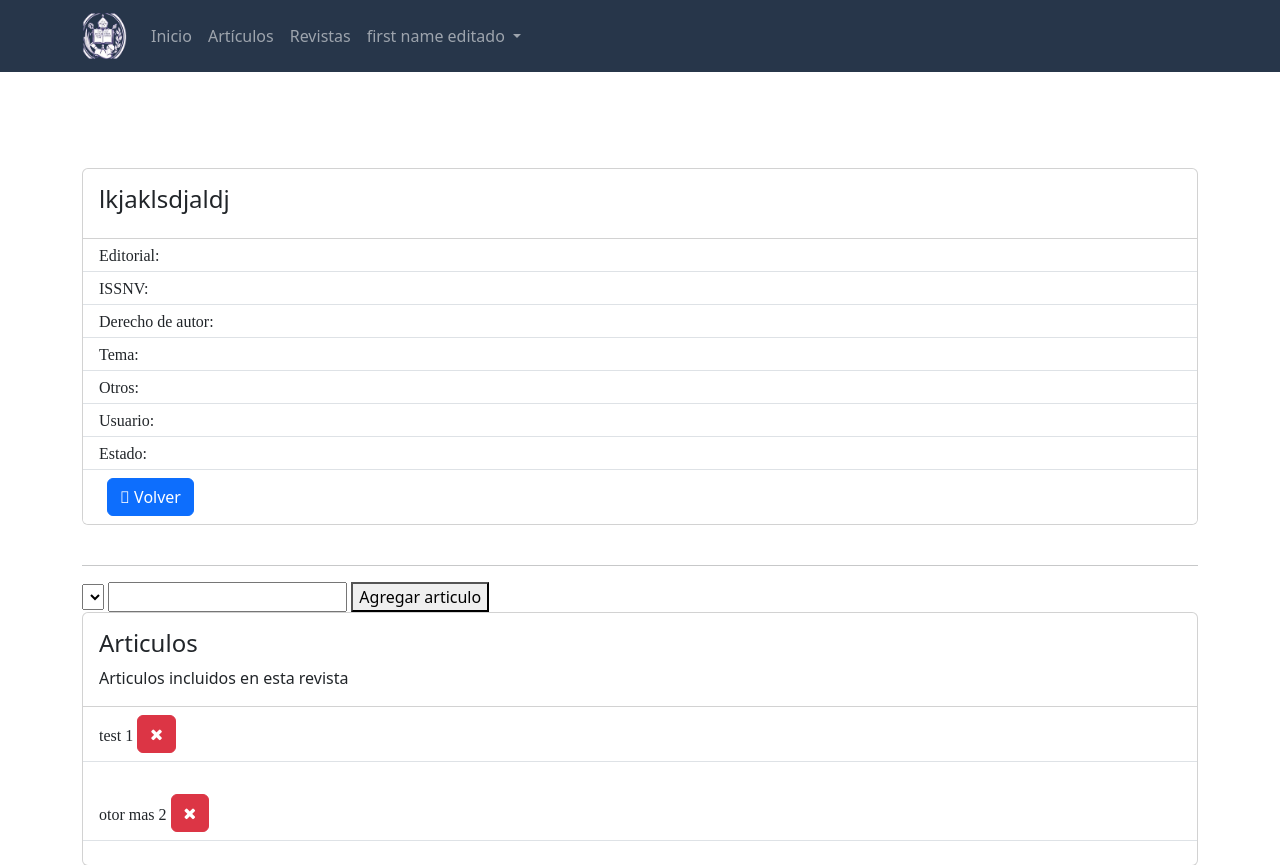
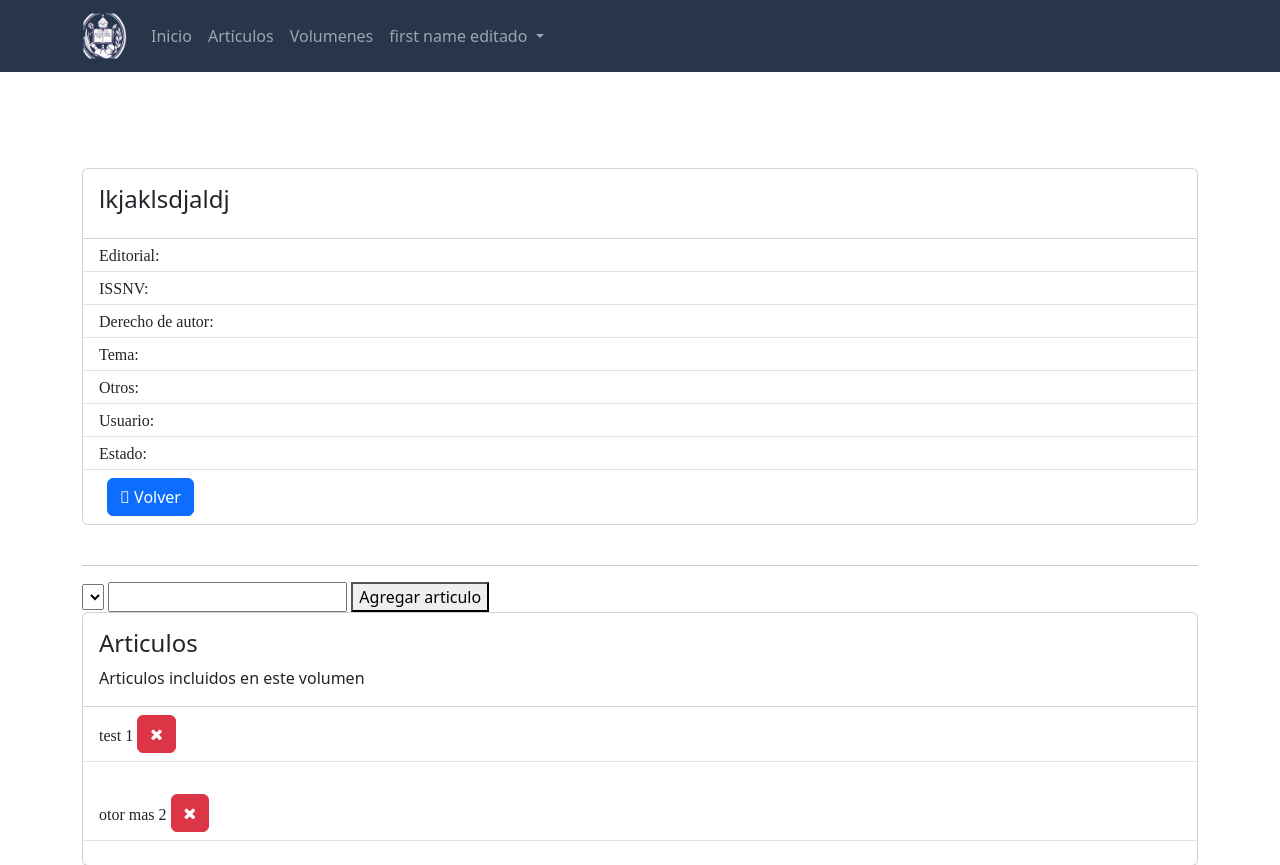
Before and after one commit to ceedeno/r_digital, a Rails app: page /journals/5 in a window 1280 px wide. Shown: the top 865 px of the page. Run offline with Rails 7, Linux system fonts and the light colour scheme; a user stored in the database is signed in; data comes from the database, SQL or seed files in the repository; lists and menus that the app fills with data are empty; style sheets or scripts are compiled from the project's sources; parts of the project's set-up code (start-up, migrations or seed data) failed here and were passed over; some libraries are stand-ins or nearby versions.

Commit message:
Localization

```diff
--- a/app/controllers/journals_controller.rb
+++ b/app/controllers/journals_controller.rb
@@ -67,7 +67,7 @@ class JournalsController < ApplicationController
   def update
     respond_to do |format|
       if @journal.update(journal_params)
-        format.html {redirect_to @journal, notice: '¡La revista fue actualizada con éxito!'}
+        format.html {redirect_to @journal, notice: '¡La volumen fue actualizada con éxito!'}
         format.json {render :show, status: :ok, location: @journal}
       else
         format.html {render :edit}
--- a/app/views/journals/_articles.html.erb
+++ b/app/views/journals/_articles.html.erb
@@ -1,7 +1,7 @@
 <div class="card">
   <div class="card-body">
     <h4 class="card-title"> Articulos</h4>
-    <p class="card-text">Articulos incluidos en esta revista</p>
+    <p class="card-text">Articulos incluidos en este volumen</p>
   </div>
   <ul class="list-group list-group-flush">
 
--- a/app/views/journals/edit.html.erb
+++ b/app/views/journals/edit.html.erb
@@ -1,4 +1,4 @@
-<h1>Editar revista</h1>
+<h1>Editar el volumen</h1>
 
 <%= render 'form', journal: @journal %>
 
--- a/app/views/journals/index.html.erb
+++ b/app/views/journals/index.html.erb
@@ -11,7 +11,7 @@
 
   <hr>
 
-  <h1>Revistas</h1>
+  <h1>Volumenes</h1>
 
   <table class="table table-hover">
     <thead>
@@ -53,6 +53,6 @@
 
   <br>
 
-  <%= link_to 'Crear nueva revista', new_journal_path, class: 'btn btn-primary' %>
+  <%= link_to 'Crear nueva volumen', new_journal_path, class: 'btn btn-primary' %>
 
 </div>
--- a/app/views/journals/new.html.erb
+++ b/app/views/journals/new.html.erb
@@ -1,4 +1,4 @@
-<h1>Crear nueva revista</h1>
+<h1>Crear nueva volumen</h1>
 
 <%= render 'form', journal: @journal %>
 
--- a/app/views/journals/show.html.erb
+++ b/app/views/journals/show.html.erb
@@ -3,7 +3,7 @@
 
   <% if current_user.director? && @journal.articles.count == 3 && @journal.basic? %>
 
-      <%= link_to "Publicar <span class='fa fa-send'></span>".html_safe, journal_path(id: @journal.id, journal: {status: :published}), method: :patch, remote: false, class: 'btn btn-primary', data: { confirm: '¿Estás seguro que quieres publicar la revista?'} %>
+      <%= link_to "Publicar <span class='fa fa-send'></span>".html_safe, journal_path(id: @journal.id, journal: {status: :published}), method: :patch, remote: false, class: 'btn btn-primary', data: { confirm: '¿Estás seguro que quieres publicar el volumen?'} %>
 
   <% elsif current_user.director? && @journal.articles.count == 3 && @journal.published? %>
 
--- a/app/views/layouts/_nav_links_for_auth.html.erb
+++ b/app/views/layouts/_nav_links_for_auth.html.erb
@@ -9,7 +9,7 @@
 
       <li class="nav-item"><%= link_to 'Artículos', articles_path, class: 'nav-link' %></li>
 
-      <li class="nav-item"><%= link_to 'Revistas', journals_path, class: 'nav-link' %></li>
+      <li class="nav-item"><%= link_to 'Volumenes', journals_path, class: 'nav-link' %></li>
 
       <% if current_user.director? || current_user.admin? %>
           <li><%= link_to 'Usuarios', users_path, class: 'nav-link' %></li>
--- a/config/locales/en.yml
+++ b/config/locales/en.yml
@@ -36,8 +36,8 @@ en:
   activerecord:
     models:
       journal:
-        one: Revista
-        other: Revistas
+        one: Volumen
+        other: Volumenes
       article:
         one: Artículo
         other: Artículos
@@ -80,7 +80,7 @@ en:
           approved_by_referees: Aprobado por los árbitros
           tcbr: Correción por árbitros
           approved: Aprobado
-          assigned_journal: Asignado a una revista
+          assigned_journal: Asignado a un volumen
           published: Publicado
 
       user:
@@ -114,10 +114,10 @@ en:
   helpers:
     submit:
       company:
-        create: "Crear nueva revista"
+        create: "Crear nueva volumen"
         update: "Guardar"
       journal:
-        create: "Crear nueva revista"
+        create: "Crear nueva volumen"
         update: "Guardar"
       article:
         create: "Crear nuevo artículo"
```
Also changed, not shown: app/views/visitors/statistics.html.erb (+4 -4 lines).
